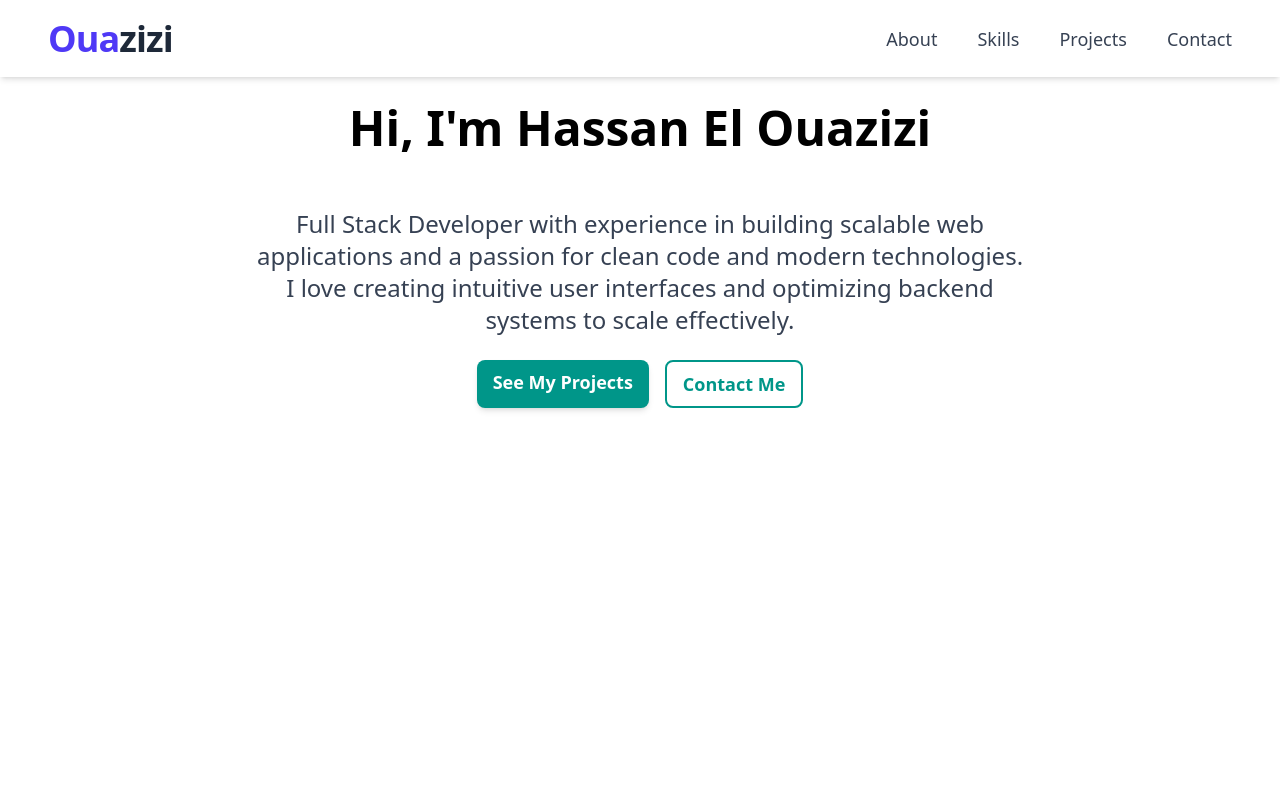
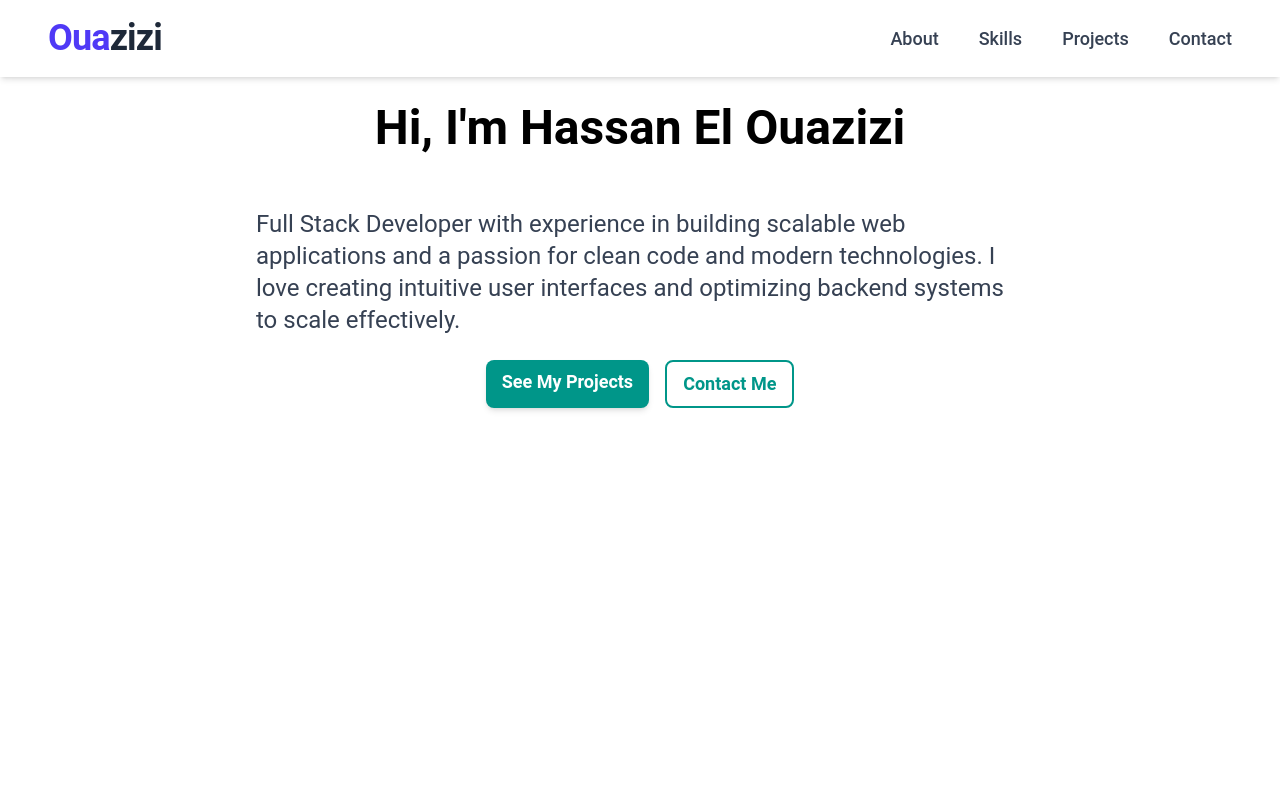
Before and after one commit to helouazizi/ouazizi, a Next.js app: page / in a window 1280 px wide. Shown: the top 800 px of the page. Built offline with nearby package versions, Linux system fonts and the light colour scheme.

Commit message:
add styling

```diff
--- a/app/components/footer.jsx
+++ b/app/components/footer.jsx
@@ -1,3 +1,4 @@
+// app/components/footer.jsx
 import Link from "next/link";
 import { FaGithub, FaLinkedin, FaXTwitter } from "react-icons/fa6";
 
--- a/app/components/header.jsx
+++ b/app/components/header.jsx
@@ -1,3 +1,4 @@
+// app/components/header.jsx
 "use client";
 import { useState } from "react";
 import Link from "next/link";
--- a/app/layout.js
+++ b/app/layout.js
@@ -1,17 +1,23 @@
+// app/layout.js
+import '../styles/globals.css'; // Import global styles
+import Header from './components/header'; // Import Header component
+import Footer from './components/footer'; // Import Footer component
 
-import "../styles/globals.css" ;
+export default function Layout({ children }) {
+  return (
+    <>
+      <html lang="en">
+        <body className="min-h-screen bg-white font-sans text-black dark:text-white">
+          {/* Header Component */}
+          <Header />
 
-export const metadata = {
-  title: "Ouazizi",
-  description: "Ouazizi a full-satck developper",
-};
+          {/* Main Content */}
+          <main>{children}</main>
 
-export default function RootLayout({ children }) {
-  return (
-    <html lang="en">
-      <body>
-        {children}
-      </body>
-    </html>
+          {/* Footer Component */}
+          <Footer />
+        </body>
+      </html>
+    </>
   );
 }
--- a/app/page.js
+++ b/app/page.js
@@ -1,14 +1,7 @@
-import Header from "./components/header";
-import Footer from "./components/footer";
-
+// app/page.js
 export default function Home() {
   return (
-    <div className="min-h-screen bg-white font-sans text-black dark:text-white">
-      {/* Header Component */}
-      <Header />
-
-      {/* Hero Section */}
-      <main className="flex items-center justify-center flex-col text-center py-10 sm:py-16 px-4 sm:px-8">
+    <div className="flex flex-col items-center justify-center py-10 sm:py-16 px-4 sm:px-8">
       <h1 className="text-3xl sm:text-4xl md:text-5xl py-10 font-bold text-black dark:text-white mb-4">
         Hi, I'm Hassan El Ouazizi
       </h1>
@@ -29,10 +22,6 @@ export default function Home() {
           Contact Me
         </a>
       </div>
-      </main>
-
-      {/* Footer Component */}
-      <Footer />
     </div>
   );
 }
--- a/styles/globals.css
+++ b/styles/globals.css
@@ -1,13 +1,41 @@
 @import "tailwindcss";
+/* styles/globals.css */
 
+/* Define Color Variables */
 :root {
-  --background: #ffffff;
-  --foreground: #171717;
+  --color-primary: #00796b;  /* Teal for primary accents */
+  --color-secondary: #00897b; /* Slightly lighter teal for hover effects */
+  --color-background-light: #ffffff;  /* Light background color */
+  --color-background-dark: #121212;  /* Dark background color for dark mode */
+  --color-text-light: #ffffff;  /* White text */
+  --color-text-dark: #000000;  /* Black text */
+  --color-shadow: rgba(0, 0, 0, 0.1); /* Light shadow */
+  --font-primary: 'Roboto', sans-serif;  /* Primary font */
+  --font-secondary: 'Courier New', monospace; /* Secondary font */
 }
 
+/* Global Styles */
+body {
+  font-family: var(--font-primary);
+  background-color: var(--color-background-light);
+  color: var(--color-text-dark);
+  transition: background-color 0.3s, color 0.3s;
+}
 
-body {
-  background: var(--background);
-  color: var(--foreground);
-  font-family: Arial, Helvetica, sans-serif;
+/* Button Styling */
+button {
+  font-family: var(--font-primary);
+  background-color: var(--color-primary);
+  color: var(--color-text-light);
+  border: 2px solid var(--color-primary);
+  padding: 0.75rem 1.5rem;
+  font-size: 1rem;
+  border-radius: 0.375rem;
+  box-shadow: 0 4px 6px var(--color-shadow);
+  transition: background-color 0.3s, color 0.3s;
 }
+
+button:hover {
+  background-color: var(--color-secondary);
+  color: var(--color-text-light);
+}
```
Lines whose indentation alone changed are shown as unchanged.
